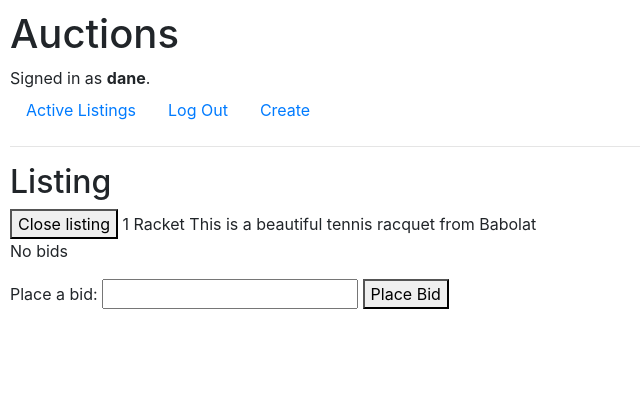
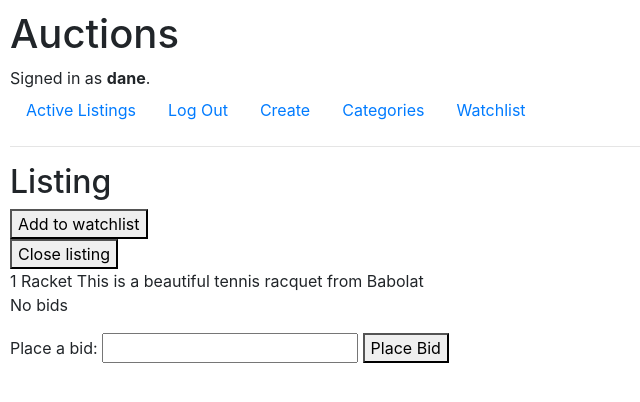
Before and after one commit to dane-dunlap/Ebay-CS50W, a Django app: page /listing/1 in a window 1280 px wide. Shown: the top 402 px of the page, without its empty margins (0-640 px from the left). Run offline with Django 3.2, Linux system fonts and the light colour scheme; a user stored in the database is signed in; data comes from the database, SQL or seed files in the repository; both versions use the stored data as it was after the commit; data that the repository does not hold is empty; some libraries are stand-ins or nearby versions.

Commit message:
finished watchlist function

```diff
--- a/auctions/models.py
+++ b/auctions/models.py
@@ -22,8 +22,9 @@ class Listing(models.Model):
     image = models.URLField(max_length = 200,blank=True)
     active = models.BooleanField(default=True)
     starting_bid = models.IntegerField()
-    creator = models.ForeignKey(User,on_delete=models.CASCADE)
-    category = models.ForeignKey(Category,on_delete=models.CASCADE,blank=True,null=True)
+    creator = models.ForeignKey(User,on_delete=models.CASCADE,related_name="creator")
+    category = models.ForeignKey(Category,on_delete=models.CASCADE,blank=True,null=True,related_name="category")
+    watchlist = models.ManyToManyField(User,blank=True,null=True,related_name="watchlist_listing")
 
 
     def __str__(self):
--- a/auctions/static/auctions/styles.css
+++ b/auctions/static/auctions/styles.css
@@ -15,6 +15,7 @@ body {
     width:400px;
 
 
+
 }
 
 .right {
--- a/auctions/templates/auctions/layout.html
+++ b/auctions/templates/auctions/layout.html
@@ -27,6 +27,12 @@
                 <li class="nav-item">
                     <a class="nav-link" href="{% url 'create' %}">Create</a>
                 </li>
+                <li class="nav-item">
+                    <a class="nav-link" href="{% url 'categories' %}">Categories</a>
+                </li>
+                <li class="nav-item">
+                    <a class="nav-link" href="{% url 'watchlist' %}">Watchlist</a>
+                </li>
             {% else %}
                 <li class="nav-item">
                     <a class="nav-link" href="{% url 'login' %}">Log In</a>
--- a/auctions/templates/auctions/listing.html
+++ b/auctions/templates/auctions/listing.html
@@ -3,9 +3,24 @@
 {% block body %}
 {% if user.is_authenticated %}
     <h2>Listing</h2>
+    {% if not watchlist %}
+        <form method = "POST", action="{% url 'add_to_watchlist' listing.id %}">
+        {% csrf_token %}
+        <button type="submit">Add to watchlist</button>
+        </form>
+    {% else %}
+        <form method = "POST", action="{% url 'remove_from_watchlist' listing.id %}">
+        {% csrf_token %}
+        <button type="submit">Remove from watchlist</button>
+        </form>
+    {% endif %}
     {% if listing_owner %}
+    <form method = "POST", action="{% url 'remove_listing' listing.id %}">
+        {% csrf_token %}
     <button>Close listing</button>
+    </form>
     {% endif %}
+
    {{ listing.id }}
    {{ listing.title }}
    {{ listing.description }}
@@ -15,7 +30,7 @@
     <p>No bids</p>
     {% endif %}
    <form method="POST" action="{% url 'place_bid' listing.id %}">
-    {% csrf_token %}
+
     {{ message }}
     <label for="bid">Place a bid:</label>
     <input type="number" name="bid">
--- a/auctions/urls.py
+++ b/auctions/urls.py
@@ -9,5 +9,14 @@ urlpatterns = [
     path("register", views.register, name="register"),
     path("create",views.create,name="create"),
     path("listing/<int:listing_id>",views.listing,name="listing"),
-    path("<int:listing_id>/place_bid",views.place_bid,name="place_bid")
+    path("<int:listing_id>/place_bid",views.place_bid,name="place_bid"),
+    path("<int:listing_id>/remove_listing",views.remove_listing,name="remove_listing"),
+    path("categories",views.categories,name="categories"),
+    path("<int:category_id>",views.category,name="category"),
+    path("<int:listing_id>/add_to_watchlist",views.add_to_watchlist,name="add_to_watchlist"),
+    path("<int:listing_id>/remove_from_watchlist",views.remove_from_watchlist,name="remove_from_watchlist"),
+    path("watchlist",views.watchlist,name="watchlist")
+
+
+
 ]
--- a/auctions/views.py
+++ b/auctions/views.py
@@ -11,8 +11,8 @@ from .models import User
 
 
 def index(request):
-    listings =Listing.objects.all()
-    return render(request, "auctions/index.html",{"listings":listings})
+    active_listings =Listing.objects.filter(active=True)
+    return render(request, "auctions/index.html",{"listings":active_listings})
 
 
 def login_view(request):
@@ -75,8 +75,11 @@ def create(request):
         description = request.POST['description']
         image = request.POST['image']
         starting_bid = request.POST['starting_bid']
-        new_listing = Listing(title = title,description = description,image=image,starting_bid=starting_bid,creator=current_user)
+        category = request.POST['category']
+        category_object = Category.objects.get(category_name = category)
+        new_listing = Listing(title = title,description = description,image=image,starting_bid=starting_bid,creator=current_user,category=category_object)
         new_listing.save()
+
 
 
         return render(request,"auctions/index.html",)
@@ -92,12 +95,13 @@ def listing(request,listing_id):
         highest_bid = (Bid.objects.filter(listing=listing)).aggregate(Max('bid_amount'))
         current_user = request.user
         creator = listing.creator
+        watchlist = current_user in listing.watchlist.all()
         if current_user == creator:
             listing_owner = True
         else:
             listing_owner = False
         return render(request,"auctions/listing.html",{
-            "listing":listing,"highest_bid":highest_bid['bid_amount__max'],"listing_owner":listing_owner
+            "listing":listing,"highest_bid":highest_bid['bid_amount__max'],"listing_owner":listing_owner,"watchlist":watchlist
         })
 
 @login_required
@@ -112,3 +116,58 @@ def place_bid(request,listing_id):
     else:
         message = "Bid must be greater than the highest bid"
         return render(request,"auctions/listing.html",{"listing":listing,"message":message,"highest_bid":highest_bid["bid_amount__max"]})
+
+
+
+@login_required
+def remove_listing(request,listing_id):
+    if request.method == "POST":
+        listing = Listing.objects.get(id=listing_id)
+        listing.active = False
+        listing.save()
+        return HttpResponseRedirect(reverse("index"))
+
+
+@login_required
+def categories(request):
+    if request.method == "GET":
+        categories = Category.objects.all()
+        return render(request,"auctions/categories.html",{
+            "categories":categories
+        })
+@login_required
+def category(request,category_id):
+    if request.method =="GET":
+        category = Category.objects.get(id=category_id)
+        category_listings = Listing.objects.filter(category=category)
+        return render(request,"auctions/category.html",{
+            "listings":category_listings,"category":category
+        })
+
+
+@login_required
+def add_to_watchlist(request,listing_id):
+    if request.method =="POST":
+        current_user = request.user
+        listing = Listing.objects.get(id = listing_id)
+        listing.watchlist.add(current_user)
+        listing.save()
+        return HttpResponseRedirect(reverse("listing",args=(listing_id, )))
+
+@login_required
+def remove_from_watchlist(request,listing_id):
+    if request.method =="POST":
+        current_user = request.user
+        listing = Listing.objects.get(id = listing_id)
+        listing.watchlist.remove(current_user)
+        listing.save()
+        return HttpResponseRedirect(reverse("listing",args=(listing_id, )))
+
+@login_required
+def watchlist(request):
+    if request.method == "GET":
+        current_user = request.user
+        watchlist = current_user.watchlist_listing.all()
+        return render(request,"auctions/watchlist.html",{
+            "listings":watchlist
+        })
```
Also changed, not shown: auctions/templates/auctions/categories.html (added, +14 -0 lines), auctions/templates/auctions/category.html (added, +25 -0 lines), auctions/templates/auctions/watchlist.html (added, +25 -0 lines), auctions/migrations/0003_listing_watchlist_alter_listing_category_and_more.py (added), db.sqlite3.
